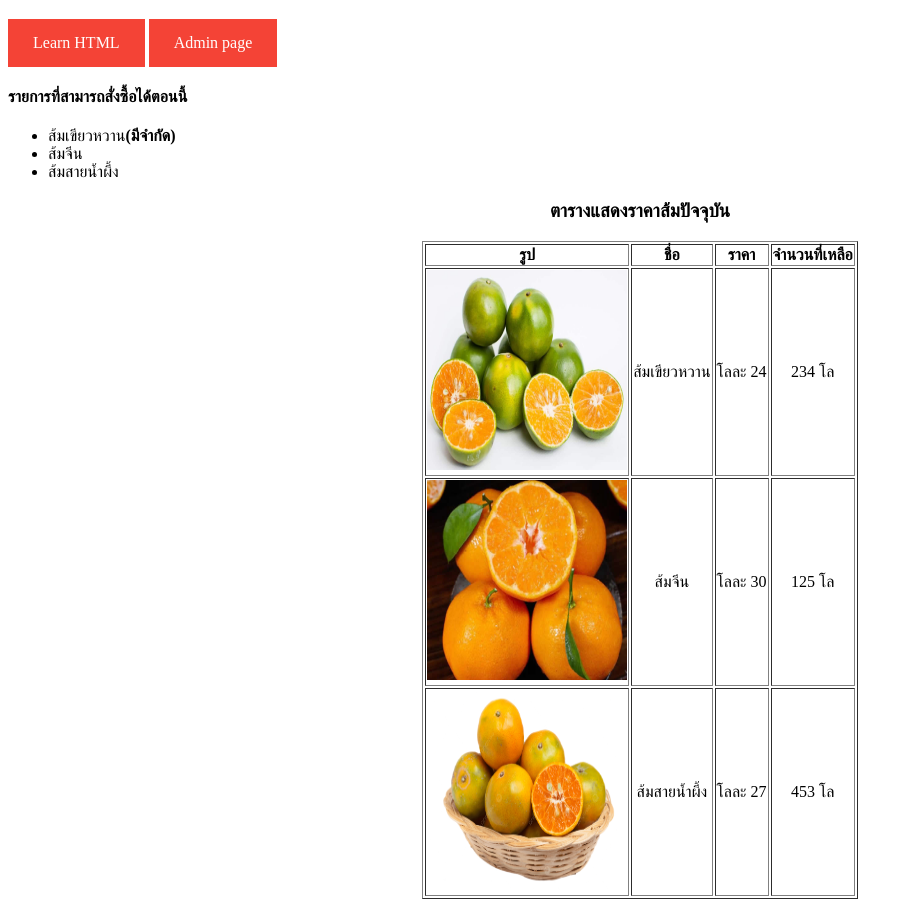
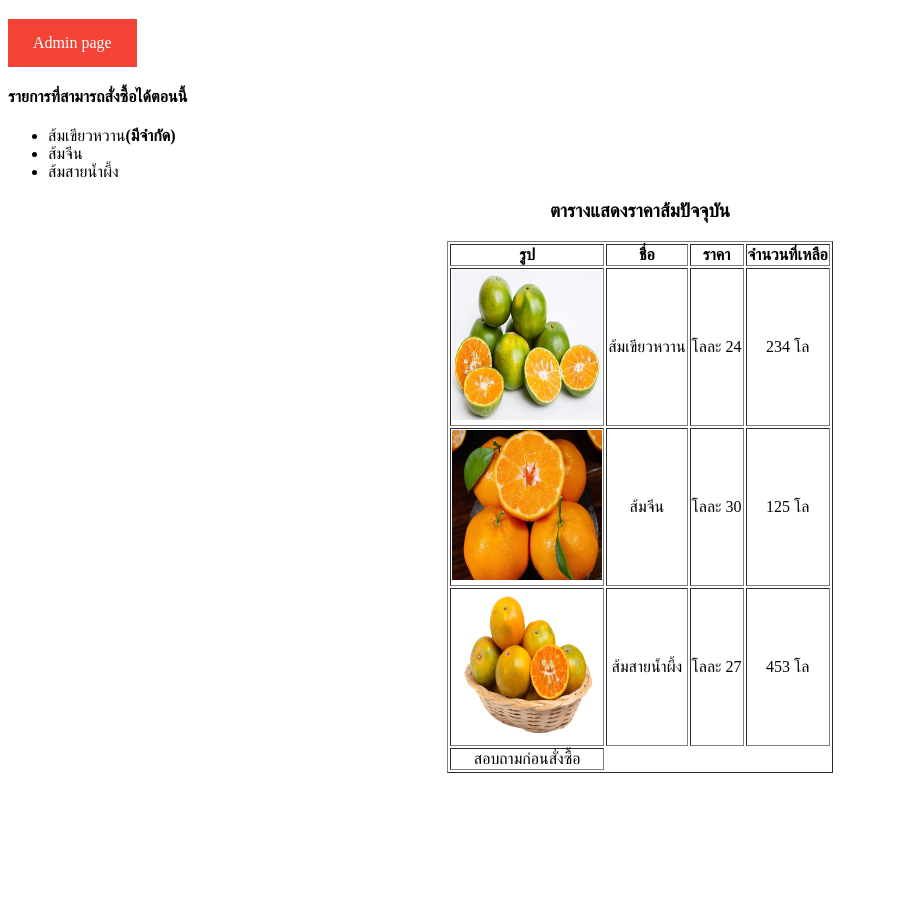
Before and after one commit to nuengone77/WebShop, a plain HTML site: page index.html in a window 1280 px wide. Shown: the part 83-990 px from the top of the page, without its empty margins (0-913 px from the left). After the commit the page ends 864 px from the top, so only its background shows below. Drawn offline with Linux system fonts and the light colour scheme.

Commit message:
update from window

```diff
--- a/index.html
+++ b/index.html
@@ -11,8 +11,8 @@
    <div class="heading">
     <h1 class="head">Bunmee Shop</h1>
    </div>
-  <a href="https://www.w3schools.com/html/html_links.asp" target="_blank">Learn HTML</a>
-     <a href="admin.html" target="_blank">Admin page</a>
+
+  <a href="admin.html" >Admin page</a>
 
   <h4>รายการที่สามารถสั่งซื้อได้ตอนนี้</h4>
   <ul>
@@ -31,26 +31,31 @@
     <tbody>
       <!--ส้มเขียวหวาน-->
       <tr class="orange_green">
-        <td><img src="image/green.jpg" alt="" width="200px" height="200px"></td>
+        <td><img src="image/green.jpg" alt="" width="150px" height="150px"></td>
         <td>ส้มเขียวหวาน</td>
         <td>โลละ 24</td>
         <td>234 โล</td>
       </tr>
       <!--ส้มจีน-->
       <tr class="orange_china">
-        <td><img src="image/china.jpg" alt="" width="200px" height="200px"></td>
+        <td><img src="image/china.jpg" alt="" width="150px" height="150px"></td>
         <td>ส้มจีน</td>
         <td>โลละ 30</td>
         <td>125 โล</td>
       </tr>
       <!--ส้มสายน้ำผี้ง-->
       <tr class="orange_bee">
-        <td><img src="image/bee.png" alt="" width="200px" height="200px"></td>
+        <td><img src="image/bee.png" alt="" width="150px" height="150px"></td>
         <td>ส้มสายน้ำผี้ง</td>
         <td>โลละ 27</td>
         <td>453 โล</td>
       </tr>
     </tbody>
+    <tfoot>
+      <tr>
+        <td>สอบถามก่อนสั่งซื้อ</td>
+      </tr>
+    </tfoot>
   </table>
 
 
```
Also changed, not shown: admin.html (+7 -0 lines).
